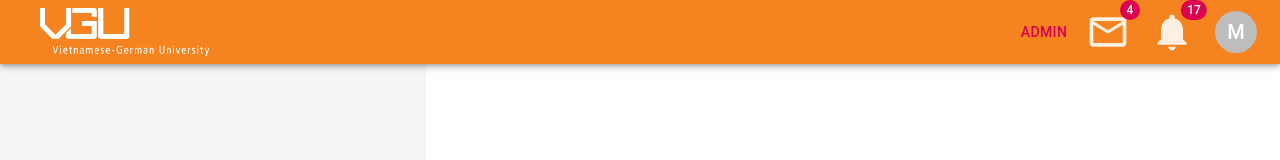
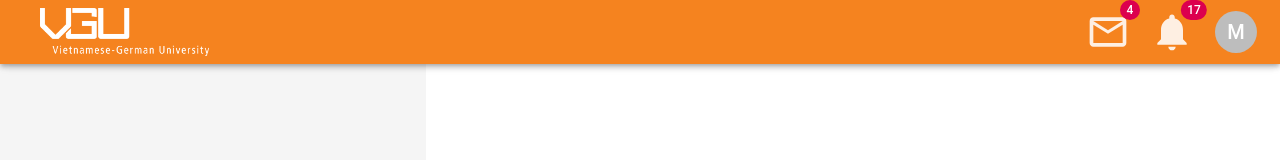
Before and after one commit to ThanhTungEric/VGU_PORTAL, a React (Vite) app: page /admin in a window 1280 px wide. Shown: the top 160 px of the page. Built offline with nearby package versions, Linux system fonts and the light colour scheme.

Commit message:
[Update]: Some minor changes
- Revert changes about proptype
- Remove admin button from navigation bar

```diff
--- a/src/components/LeftPanel.jsx
+++ b/src/components/LeftPanel.jsx
@@ -21,3 +21,8 @@ export default function LeftPanel({ children, sx }) {
         </Box>
     );
 }
+
+LeftPanel.propTypes = {
+    children: PropType.node,
+    sx: PropType.object,
+};
--- a/src/components/NavigationBar.jsx
+++ b/src/components/NavigationBar.jsx
@@ -37,17 +37,6 @@ function NavigationBar() {
                         display: "flex",
                     }}
                 >
-                    <Button
-                        hidden={!isAdmin}
-                        color="secondary"
-                        style={{
-                            height: "48px",
-                            marginTop: "auto",
-                            marginBottom: "auto",
-                        }}
-                    >
-                        Admin
-                    </Button>
                     <IconButton
                         aria-label="show 4 new mails"
                         color="inherit"
--- a/src/components/RightPanel.jsx
+++ b/src/components/RightPanel.jsx
@@ -16,3 +16,8 @@ export default function RightPanel({ children, sx }) {
         </Box>
     );
 }
+
+RightPanel.propTypes = {
+    children: PropType.node.isRequired,
+    sx: PropType.object,
+};
--- a/src/components/TabPanel.jsx
+++ b/src/components/TabPanel.jsx
@@ -17,3 +17,9 @@ export default function TabPanel(props) {
         </div>
     );
 }
+
+TabPanel.propTypes = {
+    children: PropTypes.node,
+    index: PropTypes.number.isRequired,
+    value: PropTypes.number.isRequired,
+};
```
